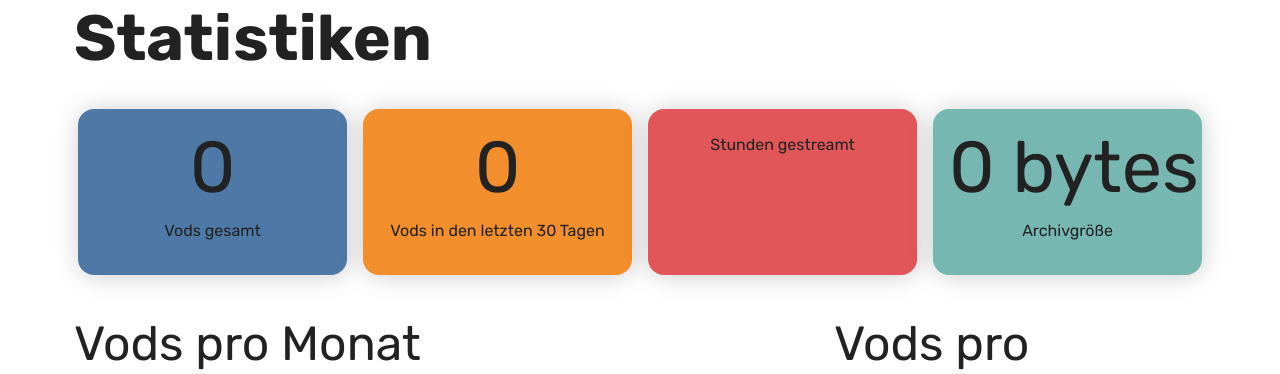
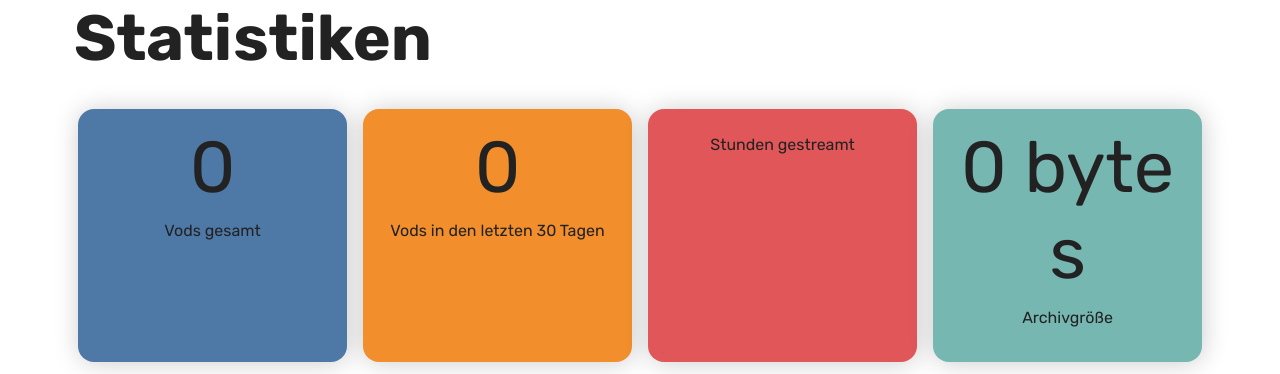
Before and after one commit to seriousm4x/wubbl0rz-archiv, a Django app: template wubbl0rz_archiv/archiv/templates/stats.html in a window 1280 px wide. Shown: the part 105-479 px from the top of the page. Run offline with Django 3.2, Linux system fonts and the light colour scheme; the template is opened without the code that fills it, so the values that code supplies are empty; parts of the project's set-up code (start-up, migrations or seed data) failed here and were passed over; some libraries are stand-ins or nearby versions.

Commit message:
fixed: text out of boxes

```diff
--- a/wubbl0rz_archiv/archiv/templates/stats.html
+++ b/wubbl0rz_archiv/archiv/templates/stats.html
@@ -46,7 +46,7 @@
             </h1>
             <section>
                 <div class="row">
-                    <div class="col-12 col-sm-6 col-lg-3 p-2">
+                    <div class="col-12 col-sm-6 col-lg-3 p-2 text-break">
                         <div class="stats-box bg-1 text-center p-3">
                             <h2 class="display-2">
                                 <strong>{{ all_vods|length }}</strong>
@@ -54,7 +54,7 @@
                             <p>Vods gesamt</p>
                         </div>
                     </div>
-                    <div class="col-12 col-sm-6 col-lg-3 p-2">
+                    <div class="col-12 col-sm-6 col-lg-3 p-2 text-break">
                         <div class="stats-box bg-2 text-center p-3">
                             <h2 class="display-2">
                                 <strong>{{ vods_this_month|length }}</strong>
@@ -62,7 +62,7 @@
                             <p>Vods in den letzten 30 Tagen</p>
                         </div>
                     </div>
-                    <div class="col-12 col-sm-6 col-lg-3 p-2">
+                    <div class="col-12 col-sm-6 col-lg-3 p-2 text-break">
                         <div class="stats-box bg-3 text-center p-3">
                             <h2 class="display-2">
                                 <strong>{{ total_duration|intcomma }}</strong>
@@ -70,7 +70,7 @@
                             <p>Stunden gestreamt</p>
                         </div>
                     </div>
-                    <div class="col-12 col-sm-6 col-lg-3 p-2">
+                    <div class="col-12 col-sm-6 col-lg-3 p-2 text-break">
                         <div class="stats-box bg-4 text-center p-3">
                             <h2 class="display-2">
                                 <strong>{{ total_size|filesizeformat }}</strong>
```
